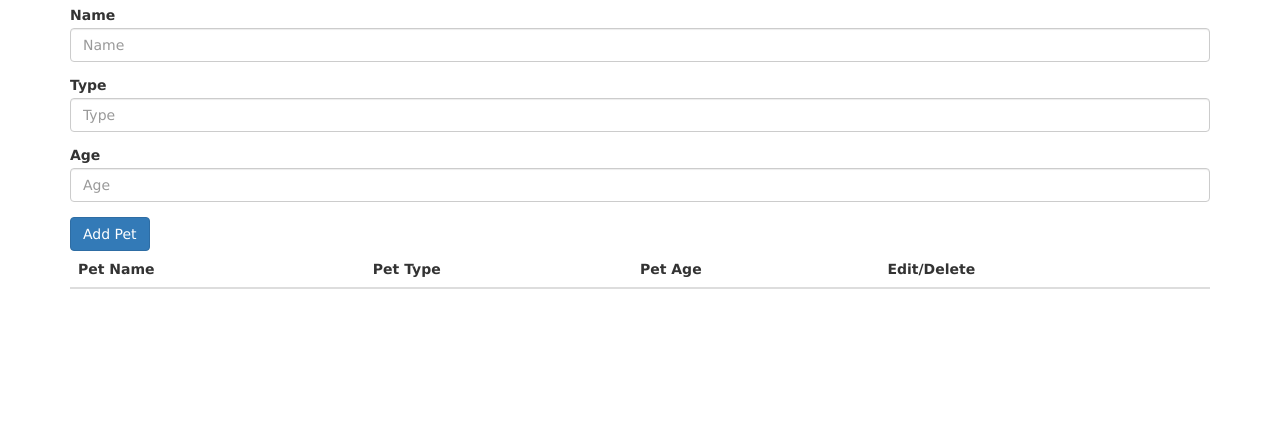
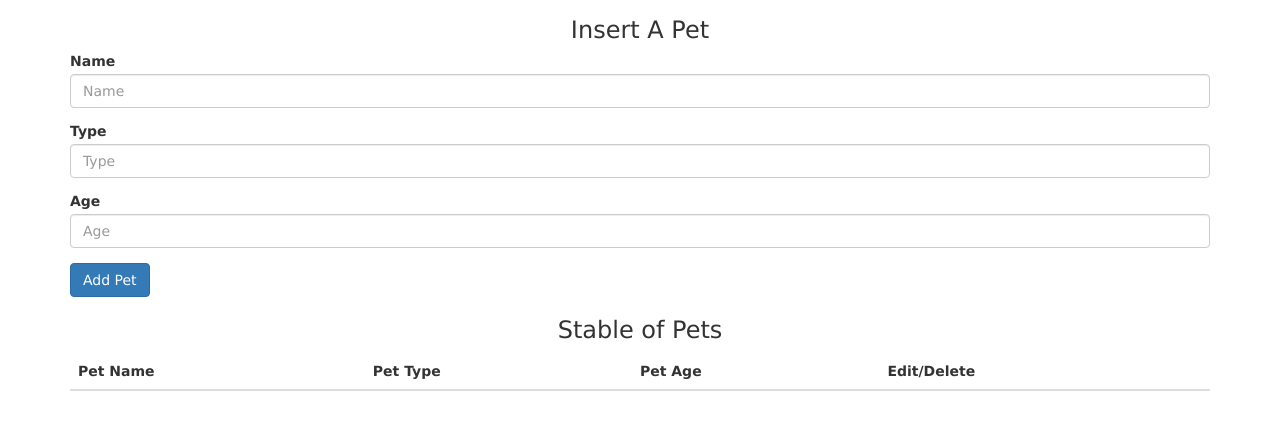
Before and after one commit to KyleRattet/crud_review, a website: page src/client/index.html in a window 1280 px wide. Shown: the part 113-542 px from the top of the page. Drawn offline with nearby package versions, Linux system fonts and the light colour scheme; no server answers.

Commit message:
updated titles above rendering

```diff
--- a/src/client/form/form.html
+++ b/src/client/form/form.html
@@ -1,3 +1,4 @@
+<h3 class="text-center">Insert A Pet</h3>
 <form method="post" name="addPetForm" ng-model="pet">
     <div class="form-group">
       <label for="exampleInputEmail1">Name</label>
--- a/src/client/table/table.html
+++ b/src/client/table/table.html
@@ -1,3 +1,5 @@
+<h3 class="text-center">Stable of Pets</h3>
+
 <div class="bs-example" data-example-id="striped-table">
  <table class="table table-striped">
    <thead>
```
Also changed, not shown: src/client/index.html (+2 -0 lines).
